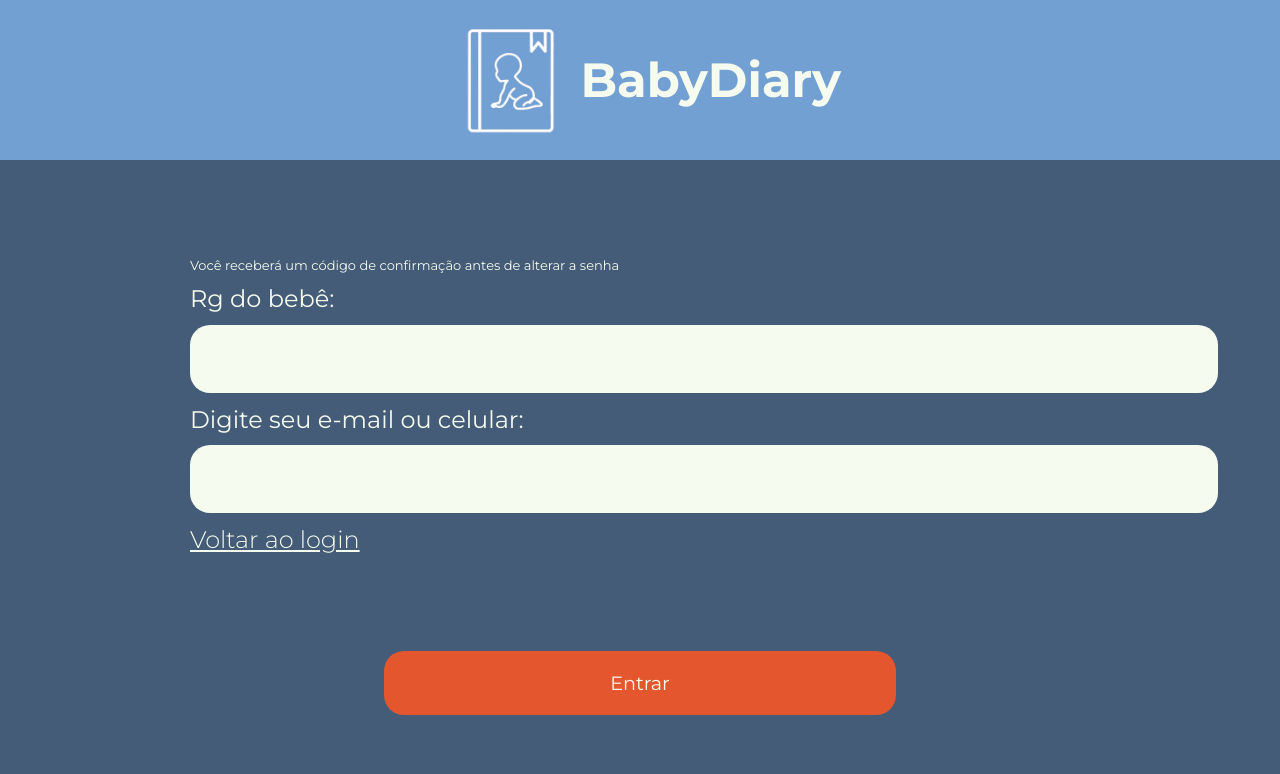
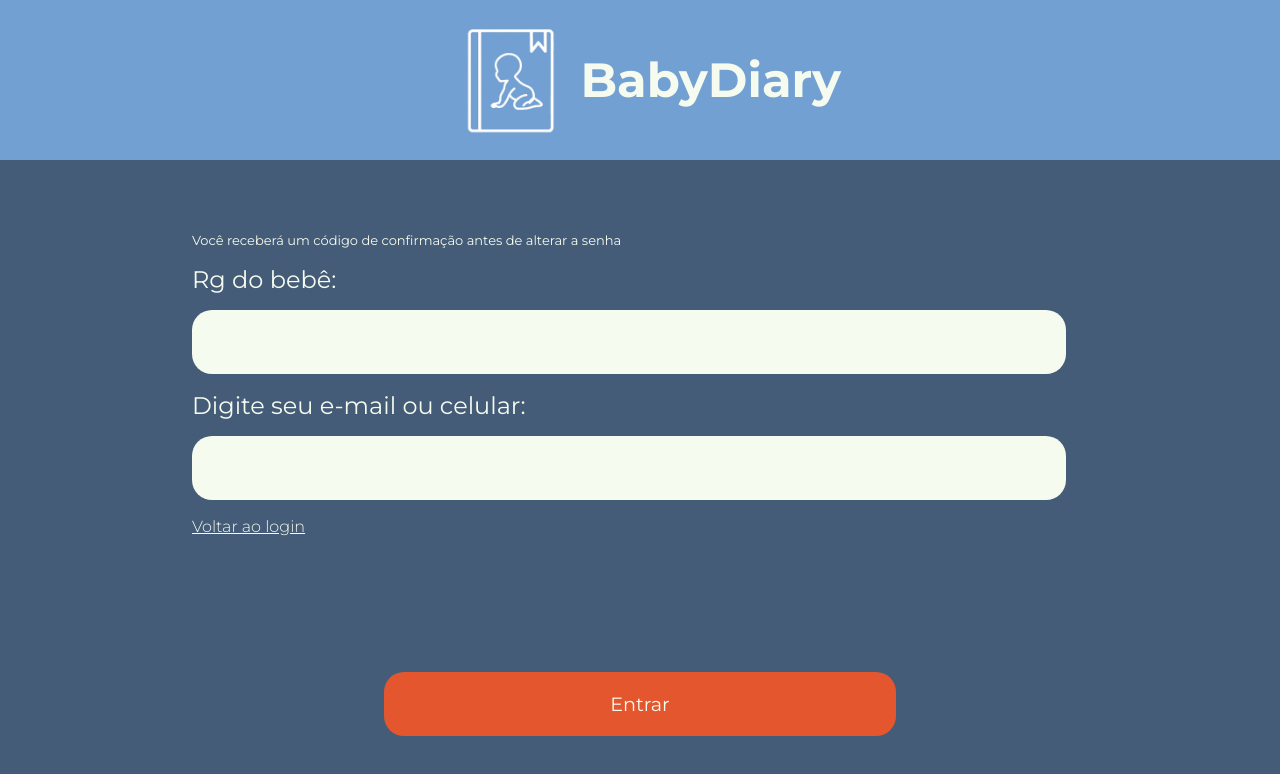
Before and after one commit to Jhuan-Medeiros/Baby_Diary, a React (Vite) app: page /recuperarSenha in a window 1280 px wide. Shown: the top 774 px of the page. Built offline with nearby package versions, Linux system fonts and the light colour scheme; a web font is replaced by a local one.

Commit message:
correção de erros nas paginas

```diff
--- a/src/pages/Login/Login.css
+++ b/src/pages/Login/Login.css
@@ -94,7 +94,7 @@
   color: #f5fbef;
   border: none;
   border-radius: 20px;
-  height: 10%;
+  height: 8vh;
   width: 40%;
   font-size: larger;
 }
@@ -103,7 +103,7 @@
   font-family: "Montserrat", sans-serif;
   font-weight: 300;
   width: fit-content;
-  font-optical-sizing: auto;
+  font-size: medium;
   color: #f5fbef;
 }
 
--- a/src/pages/RecuperarSenha/RecuperarSenha.css
+++ b/src/pages/RecuperarSenha/RecuperarSenha.css
@@ -1,5 +1,5 @@
 .corpoRecuperarSenha {
-  height: 100 vh;
+  height: 100vh;
   width: 100vw;
 }
 .tituloRecuperarSenha {
@@ -13,12 +13,7 @@
   color: #f5fbef;
   font-size: x-large;
   font-family: "Oswald", sans-serif;
-  font-weight: 700;
   margin: auto;
-}
-.logoRecuperar {
-  height: 70%;
-  margin: 2vw;
 }
 .areaRecuperarSenha {
   background-color: #445c77;
@@ -27,30 +22,39 @@
   display: flex;
   flex-direction: column;
   align-items: center;
-  justify-content: center;
-  justify-content: space-evenly;
+  justify-content: space-around;
 }
-.textoRecuperarSenha input {
-  height: 8vh;
-  width: 80vw;
-  background-color: #f5fbef;
-  border-radius: 20px;
-  border-color: transparent;
-  font-size: larger;
+.logoRecuperar {
+  height: 70%;
+  margin: 2vw;
 }
 
 .textoRecuperarSenha {
   display: flex;
   height: 50%;
+  width: 70vw;
   flex-direction: column;
   color: #f5fbef;
   font-family: "Montserrat", serif;
   font-size: x-large;
-  justify-content: space-evenly;
-  margin-left: 10%;
+  justify-content: space-around;
 }
 
-.avisoRecuperarSenha{
-    font-size: small;
-    width: 70%;
+
+.textoRecuperarSenha input {
+  height: 7.5vh;
+  width: 68vw;
+  background-color: #f5fbef;
+  border-radius: 20px;
+  border-color: transparent;
+  font-size: larger;
+  justify-content: center;
+  display: flex;
 }
+
+
+
+.avisoRecuperarSenha {
+  font-size: small;
+  width: 70%;
+}
```
